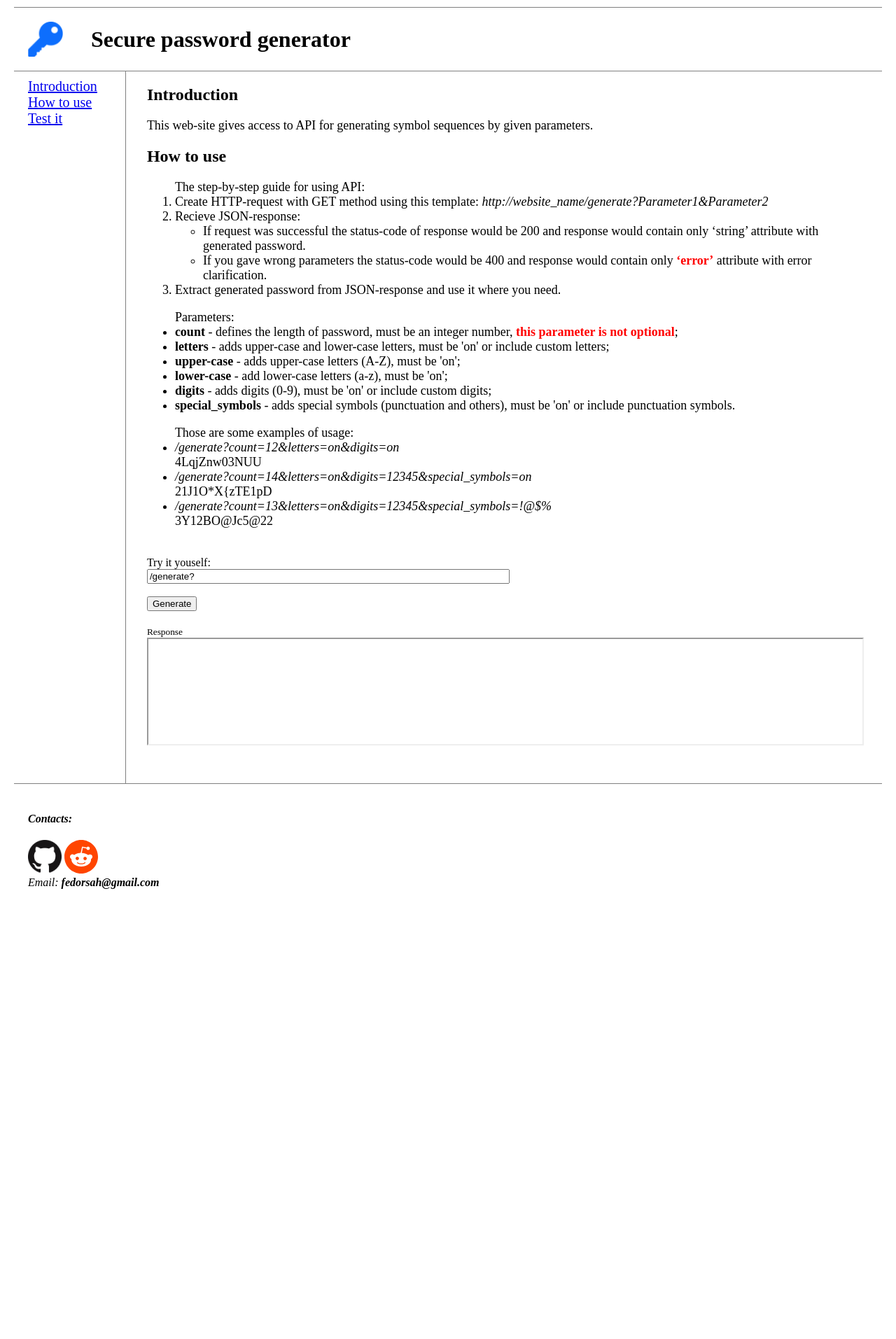
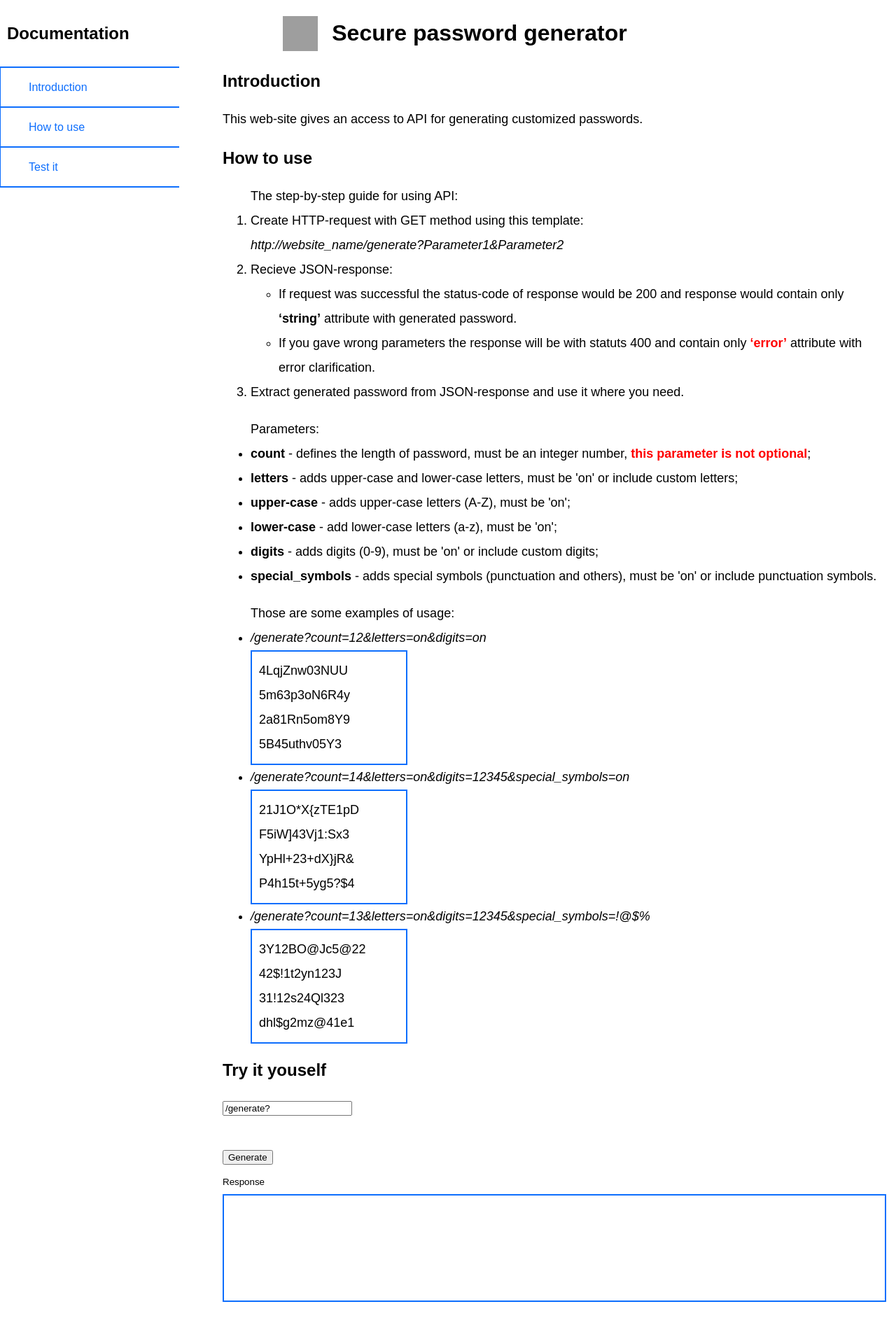
Before and after one commit to Gwarek2/password-generator-api, a Flask app: page / in a window 1280 px wide. Shown: the top 1913 px of the page at 70% size. Before the commit the page ends 1270 px from the top, so only its background shows below. Run offline with Flask 2, Linux system fonts and the light colour scheme; grey boxes are pictures that could not be loaded.

Commit message:
Fixed content menu, centered title and footer

```diff
--- a/src/application.py
+++ b/src/application.py
@@ -31,8 +31,10 @@ def generate():
     # Defining password length
     try:
         password_length = int(parameters.get('count'))
-    except (ValueError, TypeError):
+    except TypeError:
         return make_response(jsonify({'error': 'The count value must be an integer number'}), 400)
+    except ValueError:
+        return make_response(jsonify({'error': 'Must provide count value'}), 400)
 
     if password_length < 4 or password_length > 50:
         return make_response(jsonify({'error': 'The count value must be bigger than 4 and lower than 50'}), 400)
--- a/src/static/styles.css
+++ b/src/static/styles.css
@@ -1,58 +1,64 @@
-body {
-    margin: 10px 20px 10px 20px;
+:root {
+    --main-color: #0d6efd;
 }
 
-header {
-    display: flex;
-    flex-flow: row wrap;
-    align-items: center;
-    border-top: gray solid 1px;
-    border-bottom: gray solid 1px;
+@media screen and (max-width: 800px) {
+    main {
+        margin-left: 0 !important;
+        top: 80px !important;
+        left: 0 !important;
+    }
+    nav {
+        position:  relative !important;
+        top: 100px !important;
+        width: 100% !important;
+        flex-direction: column !important;
+    }
+    .column-container {
+        overflow-x: hidden;
+        overflow-y: auto;
+        max-height: 360px !important;
+    }
 }
 
-#name {
-    margin: 20px;
-}
-
-#logo {
-    margin: 20px;
-}
-
-#content {
-    display: flex;
-    flex-flow: row nowrap;
+body {
+    font-family: sans-serif;
+    line-height: 35px;
 }
 
 nav {
-    display: flex;
-    flex-direction: column;
-    padding: 10px 40px 20px 20px;
-    border-right: gray solid 1px;
-    font-size: 20px;
+    top: 0;
+    left: 0;
+    width: 20%;
+    height: 120vh;
+}
+
+nav > header {
+    width: 100%;;
+}
+
+nav > header > h1 {
+    padding: 10px;
+}
+
+nav > div {
+    border-top: solid var(--main-color) 1px;
+    border-bottom: solid var(--main-color) 1px;
+}
+
+nav > div > a {
+    width: 100%;
+    padding: 10px 10px 10px 40px;
+    border: solid #0d6efd 1px;
+    color: #0d6efd;
+    text-decoration: none;
 }
 
 main {
-    margin: 0 30px 30px 30px;
-}
-
-#test-form {
-    margin: 40px 0 20px 0;
-}
-
-#url-parameters {
-    width: 50%;
-}
-
-footer {
-    border-top: gray solid 1px;
-}
-
-address {
-    padding: 20px;
-}
-
-address > a {
-    margin-right: 10px;
+    position: relative;
+    top: 60px;
+    margin-left: 300px;
+    padding: 10px;
 }
 
 p, ol , ul {
@@ -62,6 +68,50 @@ p, ol , ul {
 iframe {
     width: 100%;
     margin-bottom: 20px;
+    border: solid var(--main-color) 2px;
+}
+
+footer {
+    position: relative;
+    top: 60px;
+}
+
+
+#title {
+    position: absolute;
+    width: 100%;
+    top: 0;
+    left: 0;
+    height: 95px;
+}
+
+#title > * {
+    margin-left: 20px;
+}
+
+
+.column-container {
+    display: flex;
+    flex-direction: column;
+    overflow-x: hidden;
+    overflow-y: auto;
+    max-height: 95%;
+}
+
+.center-items {
+    display: flex;
+    align-items: center;
+    justify-content: center;
+}
+
+.row-container {
+    display: flex;
+    flex-direction: row;
+}
+
+.fixed {
+    position: fixed;
+    z-index: 1;
 }
 
 .red-text {
@@ -69,6 +119,9 @@ iframe {
     font-weight: bold;
 }
 
-.bold {
-    font-weight: bold;
+.examples {
+    border: solid var(--main-color) 2px;
+    max-width: 200px;
+    padding: 10px;
+    line-height: 35px;
 }
--- a/src/templates/index.html
+++ b/src/templates/index.html
@@ -4,26 +4,31 @@
   Password generator
 {% endblock %}
 
-{% block body %}
-    <div id="content">
-        <nav>
+{% block content %}
+<nav id="navbar" class="column-container fixed">
+    <header id="header">
+        <h1>Documentation</h1>
+    </header>
+    <div class="column-container">
         <a href="#intro" class="nav-elem">Introduction</a>
         <a href="#how-to" class="nav-elem">How to use</a>
         <a href="#test-form" class="nav-elem">Test it</a>
+    </div>
 </nav>
-        <main>
+<main id="main-doc">
+    <article>
         <section>
             <h2 id="intro">Introduction</h2>
-                <p>	This web-site gives access to API for generating symbol sequences by given parameters.</p>
+            <p>	This web-site gives an access to API for generating customized passwords.</p>
             <h2 id="how-to">How to use</h2>
             <p>
                 <ol>
-                        <div>The step-by-step guide for using API:</div>
-                        <li>Create HTTP-request with GET method using this template: <i>http://website_name/generate?Parameter1&Parameter2</i></li>
+                    The step-by-step guide for using API:
+                    <li>Create HTTP-request with GET method using this template:<br><i>http://website_name/generate?Parameter1&Parameter2</i></li>
                     <li>Recieve JSON-response:
                         <ul>
-                                <li>If request was successful the status-code of response would be 200 and response would contain only ‘string’ attribute with generated password.</li>
-                                <li>If you gave wrong parameters the status-code would be 400 and response would contain only <span class="red-text">‘error’</span> attribute with error clarification.</li>
+                            <li>If request was successful the status-code of response would be 200 and response would contain only <strong>‘string’</strong> attribute with generated password.</li>
+                            <li>If you gave wrong parameters the response will be with statuts 400 and contain only <span class="red-text">‘error’</span> attribute with error clarification.</li>
                         </ul>
                     </li>
                     <li>Extract generated password from JSON-response and use it where you need.</li>
@@ -31,7 +36,7 @@
             </p>
             <p>
                 <ul>
-                        <div>Parameters:</div>
+                    Parameters:
                     <li><strong>count</strong> - defines the length of password, must be an integer number, <span class="red-text">this parameter is not optional</span>;</li>
                     <li><strong>letters</strong> - adds upper-case and lower-case letters, must be 'on' or include custom letters;</li>
                     <li><strong>upper-case</strong> - adds upper-case letters (A-Z), must be 'on';</li>
@@ -42,18 +47,39 @@
             </p>
             <p>
                 <ul>
-                        <div>Those are some examples of usage:</div>
-                        <li><i>/generate?count=12&letters=on&digits=on</i>
-                            <div class="password-instance">4LqjZnw03NUU</div></li>
-                        <li><i>/generate?count=14&letters=on&digits=12345&special_symbols=on</i>
-                            <div class="password-instance">21J1O*X{zTE1pD</div></li>
-                        <li><i>/generate?count=13&letters=on&digits=12345&special_symbols=!@$%</i>
-                            <div class="password-instance">3Y12BO@Jc5@22</div></li>
+                    Those are some examples of usage:
+                    <li>
+                        <i>/generate?count=12&letters=on&digits=on</i>
+                        <div class="examples">
+                            <div>4LqjZnw03NUU</div>
+                            <div>5m63p3oN6R4y</div>
+                            <div>2a81Rn5om8Y9</div>
+                            <div>5B45uthv05Y3</div>
+                        </div>
+                    </li>
+                    <li>
+                        <i>/generate?count=14&letters=on&digits=12345&special_symbols=on</i>
+                        <div class="examples">
+                            <div>21J1O*X{zTE1pD</div>
+                            <div>F5iW]43Vj1:Sx3</div>
+                            <div>YpHl+23+dX}jR&</div>
+                            <div>P4h15t+5yg5?$4</div>
+                        </div>
+                    </li>
+                    <li>
+                        <i>/generate?count=13&letters=on&digits=12345&special_symbols=!@$%</i>
+                        <div class="examples">
+                            <div>3Y12BO@Jc5@22</div>
+                            <div>42$!1t2yn123J</div>
+                            <div>31!12s24Ql323</div>
+                            <div>dhl$g2mz@41e1</div>
+                        </div>
+                    </li>
                 </ul>
             </p>
             <form id="test-form" method="GET">
                 <label for="url-parameters">
-                        Try it youself:
+                    <h2>Try it youself</h2>
                     <div><input type="text" id="url-parameters" name="url" value="/generate?"></div>
                 </label><br>
                 <button type="submit">Generate</button>
@@ -63,7 +89,11 @@
                 <div><iframe id="result"></iframe></div>
             </output>
         </section>
+        <section>
+            <h2>You may also be interested...</h2>
+            <p><a href="https://addons.mozilla.org/ru/firefox/addon/sec-password-gen/">Browser extension for Firefox powered by this API.</a></p>
+        </section>
+    </article>
 </main>
-    </div>
     <script src="static/test.js"></script>
 {% endblock %}
--- a/src/templates/layout.html
+++ b/src/templates/layout.html
@@ -7,26 +7,25 @@
           {% block title %}
           {% endblock %}
       </title>
+      <link rel="icon" href="{{url_for('static', filename='images/icon16.png')}}">
       <link rel="stylesheet" href="{{url_for('static', filename='styles.css')}}?123">
   </head>
   <body>
-    <header>
-        <img src="{{url_for('static', filename='assets/icon48.png')}}" width="50" height="50" id="logo">
+    <header id="title" class="row-container center-items">
+        <img src="{{url_for('static', filename='images/icon48.png')}}" width="50" height="50" id="logo">
         <h1 id="name">Secure password generator</h1>
     </header>
-    {% block body %}
+    {% block content %}
     {% endblock %}
-    <footer>
-      <address id="contacts">
-        <h4>Contacts:</h4>
+    <footer class="column-container center-items">
+        <h4>Author contacts:</h4>
         <div>
-            <a href="https://github.com/Gwarek2/"><img src="{{url_for('static', filename='assets/github-icon-dark.png')}}" alt="My GitHub profile"></a>
-            <a href="https://www.reddit.com/user/TheSamePerson1"><img src="{{url_for('static', filename='assets/reddit-icon.png')}}" alt="My Reddit profile"></a>
+            <a href="https://github.com/Gwarek2/" target="_blank"><img src="{{url_for('static', filename='images/github-icon-dark.png')}}" alt="My GitHub profile"></a>
+            <a href="https://www.reddit.com/user/TheSamePerson1" target="_blank"><img src="{{url_for('static', filename='images/reddit-icon.png')}}" alt="My Reddit profile"></a>
         </div>
         <div>
           Email: <strong>fedorsah@gmail.com</strong>
         </div>
-      </address>
     </footer>
   </body>
 </html>
```
Lines whose indentation alone changed are shown as unchanged.
